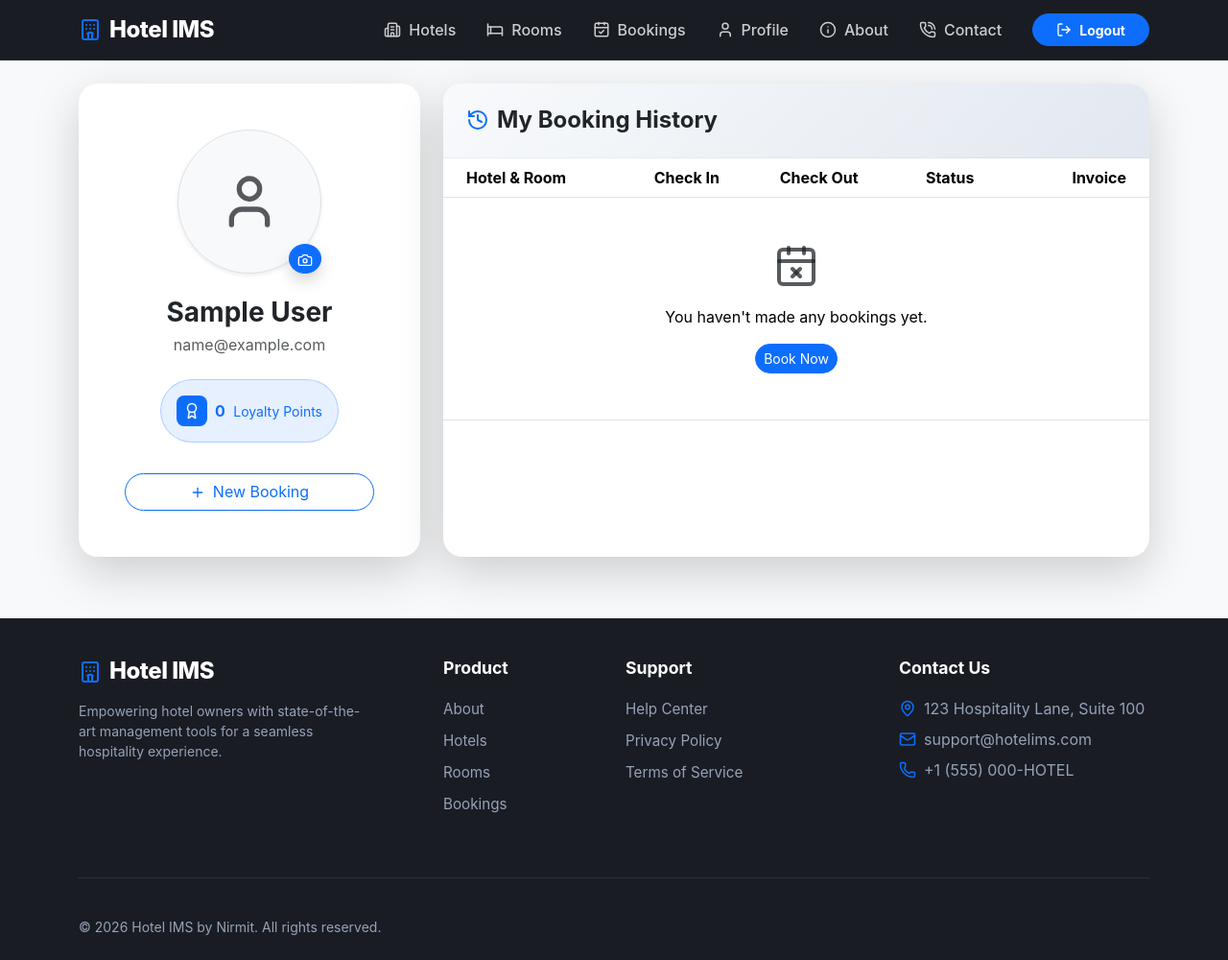
After one commit to AsbinGhimire/iterative-hotel-system, a Django app: page /profile/ in a window 1280 px wide. The commit adds this page. Shown: the whole page at 96% size. Run offline with Django 5.2, Linux system fonts and the light colour scheme; the visitor is signed in with stand-in values (Sample User, id 1); data that the repository does not hold is empty.

Commit message:
feat: implement user profile upgrades and loyalty tracking

```diff
--- a/hotel/models.py
+++ b/hotel/models.py
@@ -125,8 +125,37 @@ class Payment(models.Model):
         return f"Payment for {self.booking}"
 
 
-from django.db.models.signals import post_delete
+class Profile(models.Model):
+    user = models.OneToOneField(User, on_delete=models.CASCADE, related_name='profile')
+    profile_photo = models.ImageField(upload_to='profiles/', null=True, blank=True)
+    loyalty_points = models.PositiveIntegerField(default=0)
+
+    def __str__(self):
+        return f"Profile of {self.user.username}"
+
+
+from django.db.models.signals import post_save, post_delete
 from django.dispatch import receiver
+
+@receiver(post_save, sender=User)
+def create_user_profile(sender, instance, created, **kwargs):
+    if created:
+        Profile.objects.create(user=instance)
+
+@receiver(post_save, sender=User)
+def save_user_profile(sender, instance, **kwargs):
+    instance.profile.save()
+
+@receiver(post_save, sender=Booking)
+def award_loyalty_points(sender, instance, **kwargs):
+    """Award 10 points per night when a booking is checked out."""
+    if instance.status == 'Checked-Out':
+        nights = (instance.check_out - instance.check_in).days
+        if nights < 1: nights = 1
+        points = nights * 10
+        profile = instance.user.profile
+        profile.loyalty_points += points
+        profile.save()
 
 @receiver(post_delete, sender=Booking)
 def update_room_status_on_delete(sender, instance, **kwargs):
--- a/hotel/templates/hotel/base.html
+++ b/hotel/templates/hotel/base.html
@@ -290,6 +290,11 @@
                             <i data-lucide="calendar-check" class="me-2" style="width: 18px;"></i>Bookings
                         </a>
                     </li>
+                    <li class="nav-item">
+                        <a class="nav-link d-flex align-items-center" href="{% url 'profile' %}">
+                            <i data-lucide="user" class="me-2" style="width: 18px;"></i>Profile
+                        </a>
+                    </li>
                     {% endif %}
                     <li class="nav-item">
                         <a class="nav-link d-flex align-items-center" href="{% url 'about' %}">
--- /dev/null
+++ b/hotel/templates/hotel/profile.html
@@ -0,0 +1,122 @@
+{% extends 'hotel/base.html' %}
+{% load static %}
+
+{% block content %}
+<div class="row g-4 animate-fade-in">
+    <!-- Profile Card -->
+    <div class="col-lg-4">
+        <div class="card form-card shadow-lg border-0 h-100">
+            <div class="card-body text-center p-5">
+                <div class="position-relative d-inline-block mb-4">
+                    {% if profile.profile_photo %}
+                        <img src="{{ profile.profile_photo.url }}" alt="Profile Photo" class="rounded-circle img-thumbnail shadow-sm" style="width: 150px; height: 150px; object-fit: cover;">
+                    {% else %}
+                        <div class="rounded-circle bg-light d-flex align-items-center justify-content-center border shadow-sm mx-auto" style="width: 150px; height: 150px;">
+                            <i data-lucide="user" class="text-muted" style="width: 64px; height: 64px;"></i>
+                        </div>
+                    {% endif %}
+                    <a href="{% url 'profile_edit' %}" class="btn btn-primary btn-sm rounded-circle position-absolute bottom-0 end-0 shadow" title="Edit Photo">
+                        <i data-lucide="camera" style="width: 16px; height: 16px;"></i>
+                    </a>
+                </div>
+                <h3 class="fw-bold mb-1">{{ request.user.get_full_name|default:request.user.username }}</h3>
+                <p class="text-muted mb-4">{{ request.user.email }}</p>
+
+                <!-- Loyalty Points Badge -->
+                <div class="bg-primary bg-opacity-10 rounded-pill p-3 border border-primary border-opacity-25 d-inline-flex align-items-center mb-4">
+                    <div class="icon-box icon-box-sm bg-primary text-white me-2">
+                        <i data-lucide="award" style="width: 18px;"></i>
+                    </div>
+                    <div>
+                        <span class="fw-bold text-primary">{{ profile.loyalty_points }}</span>
+                        <span class="text-primary small ms-1">Loyalty Points</span>
+                    </div>
+                </div>
+
+                <div class="d-grid gap-2 mt-2">
+                    <a href="{% url 'booking_add' %}" class="btn btn-outline-primary rounded-pill">
+                        <i data-lucide="plus" class="me-2" style="width: 16px;"></i>New Booking
+                    </a>
+                </div>
+            </div>
+        </div>
+    </div>
+
+    <!-- Booking History -->
+    <div class="col-lg-8">
+        <div class="card form-card shadow-lg border-0 h-100">
+            <div class="form-header bg-white p-4">
+                <h4 class="fw-bold mb-0 d-flex align-items-center">
+                    <i data-lucide="history" class="text-primary me-2"></i>My Booking History
+                </h4>
+            </div>
+            <div class="card-body p-0">
+                <div class="table-responsive">
+                    <table class="table table-hover align-middle mb-0">
+                        <thead class="bg-light">
+                            <tr>
+                                <th class="ps-4">Hotel & Room</th>
+                                <th>Check In</th>
+                                <th>Check Out</th>
+                                <th>Status</th>
+                                <th class="text-end pe-4">Invoice</th>
+                            </tr>
+                        </thead>
+                        <tbody>
+                            {% for booking in bookings %}
+                            <tr>
+                                <td class="ps-4">
+                                    <div class="fw-bold">{{ booking.hotel.name }}</div>
+                                    <div class="small text-muted">{{ booking.room.room_type }} - {{ booking.room.room_number }}</div>
+                                </td>
+                                <td>{{ booking.check_in }}</td>
+                                <td>{{ booking.check_out }}</td>
+                                <td>
+                                    <span class="badge rounded-pill
+                                        {% if booking.status == 'Booked' %}bg-primary
+                                        {% elif booking.status == 'Checked-In' %}bg-success
+                                        {% elif booking.status == 'Checked-Out' %}bg-secondary
+                                        {% elif booking.status == 'Cancelled' %}bg-danger
+                                        {% endif %}">
+                                        {{ booking.status }}
+                                    </span>
+                                </td>
+                                <td class="text-end pe-4">
+                                    <a href="{% url 'booking_bill' booking.pk %}" class="btn btn-light btn-sm rounded-pill hover-lift">
+                                        <i data-lucide="file-text" class="text-primary" style="width: 16px;"></i>
+                                    </a>
+                                </td>
+                            </tr>
+                            {% empty %}
+                            <tr>
+                                <td colspan="5" class="text-center py-5">
+                                    <div class="text-muted mb-3">
+                                        <i data-lucide="calendar-x" style="width: 48px; height: 48px;"></i>
+                                    </div>
+                                    <p>You haven't made any bookings yet.</p>
+                                    <a href="{% url 'room_list' %}" class="btn btn-primary btn-sm rounded-pill">Book Now</a>
+                                </td>
+                            </tr>
+                            {% endfor %}
+                        </tbody>
+                    </table>
+                </div>
+            </div>
+        </div>
+    </div>
+</div>
+
+<style>
+    .animate-fade-in {
+        animation: fadeIn 0.5s ease-out;
+    }
+    @keyframes fadeIn {
+        from { opacity: 0; transform: translateY(10px); }
+        to { opacity: 1; transform: translateY(0); }
+    }
+    .hover-lift:hover {
+        transform: translateY(-2px);
+        box-shadow: 0 4px 10px rgba(0,0,0,0.1);
+    }
+</style>
+{% endblock %}
--- a/hotel/urls.py
+++ b/hotel/urls.py
@@ -14,6 +14,8 @@ urlpatterns = [
     path('bookings/delete/<int:pk>/', views.BookingDeleteView.as_view(), name='booking_delete'),
     path('bookings/status/<int:pk>/<str:status>/', views.update_booking_status, name='update_booking_status'),
     path('bookings/<int:pk>/bill/', views.booking_bill, name='booking_bill'),
+    path('profile/', views.ProfileView.as_view(), name='profile'),
+    path('profile/edit/', views.ProfileUpdateView.as_view(), name='profile_edit'),
     path('about/', views.about, name='about'),
     path('contact/', views.contact, name='contact'),
     path('hotels/', views.HotelListView.as_view(), name='hotel_list'),
--- a/hotel/views.py
+++ b/hotel/views.py
@@ -1,7 +1,7 @@
 from django.shortcuts import render, redirect, get_object_or_404
-from django.views.generic import ListView, CreateView, UpdateView, DeleteView
-from .models import Room, Hotel, Booking
-from .forms import BookingForm
+from django.views.generic import ListView, CreateView, UpdateView, DeleteView, DetailView
+from .models import Room, Hotel, Booking, Profile
+from .forms import BookingForm, ProfileUpdateForm
 from django.urls import reverse_lazy
 from django.contrib.auth.mixins import LoginRequiredMixin, UserPassesTestMixin
 
@@ -204,3 +204,25 @@ def booking_bill(request, pk):
         'total_amount': total_amount,
     }
     return render(request, 'hotel/bill.html', context)
+
+class ProfileView(LoginRequiredMixin, DetailView):
+    model = Profile
+    template_name = 'hotel/profile.html'
+    context_object_name = 'profile'
+
+    def get_object(self):
+        return self.request.user.profile
+
+    def get_context_data(self, **kwargs):
+        context = super().get_context_data(**kwargs)
+        context['bookings'] = Booking.objects.filter(user=self.request.user).order_by('-check_in')
+        return context
+
+class ProfileUpdateView(LoginRequiredMixin, UpdateView):
+    model = Profile
+    form_class = ProfileUpdateForm
+    template_name = 'hotel/profile_form.html'
+    success_url = reverse_lazy('profile')
+
+    def get_object(self):
+        return self.request.user.profile
```
Also changed, not shown: hotel/forms.py (+6 -1 lines), hotel/templates/hotel/profile_form.html (added, +37 -0 lines), info.md (added, +39 -0 lines), hotel/migrations/0010_profile.py (added).
